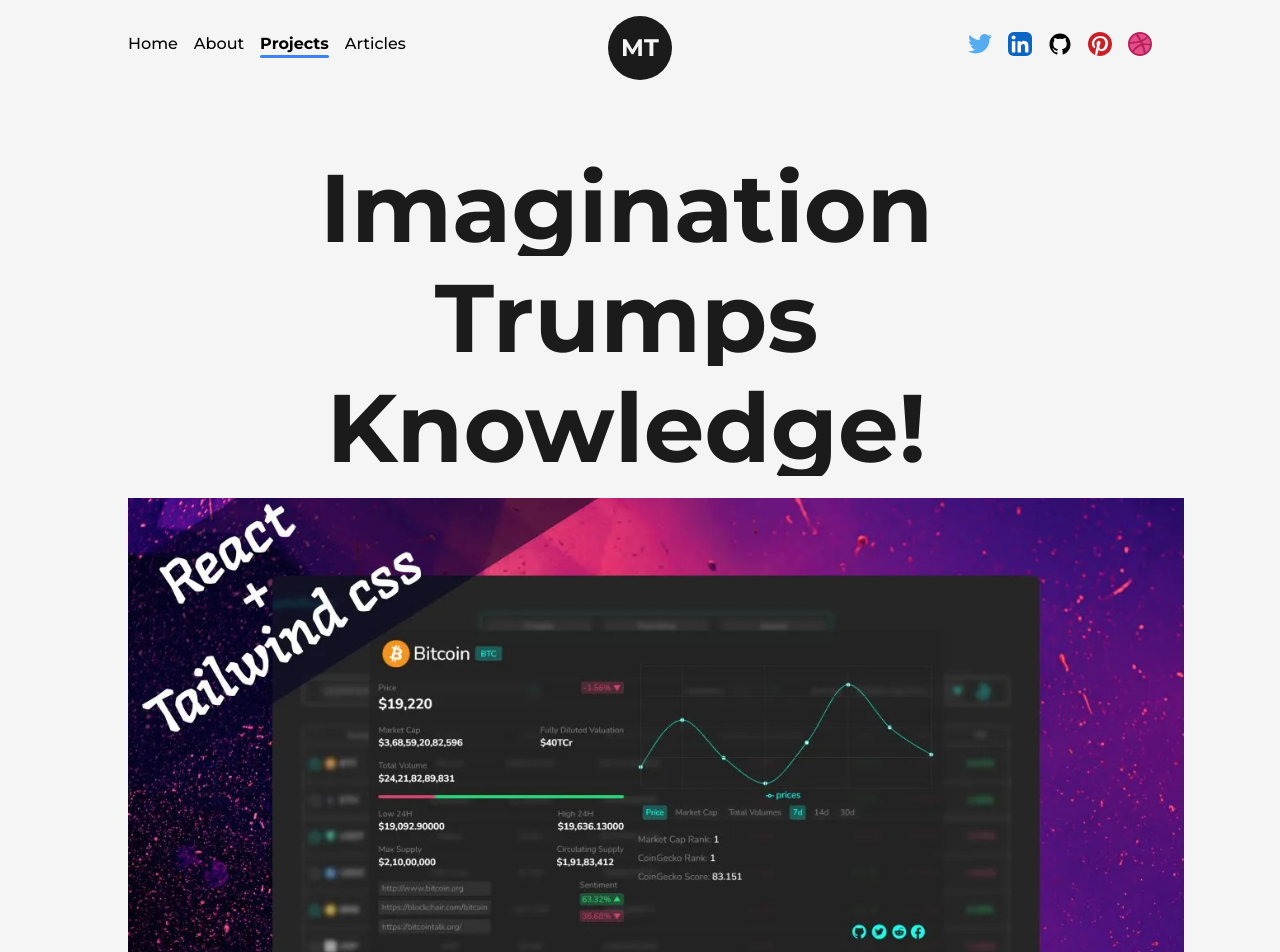
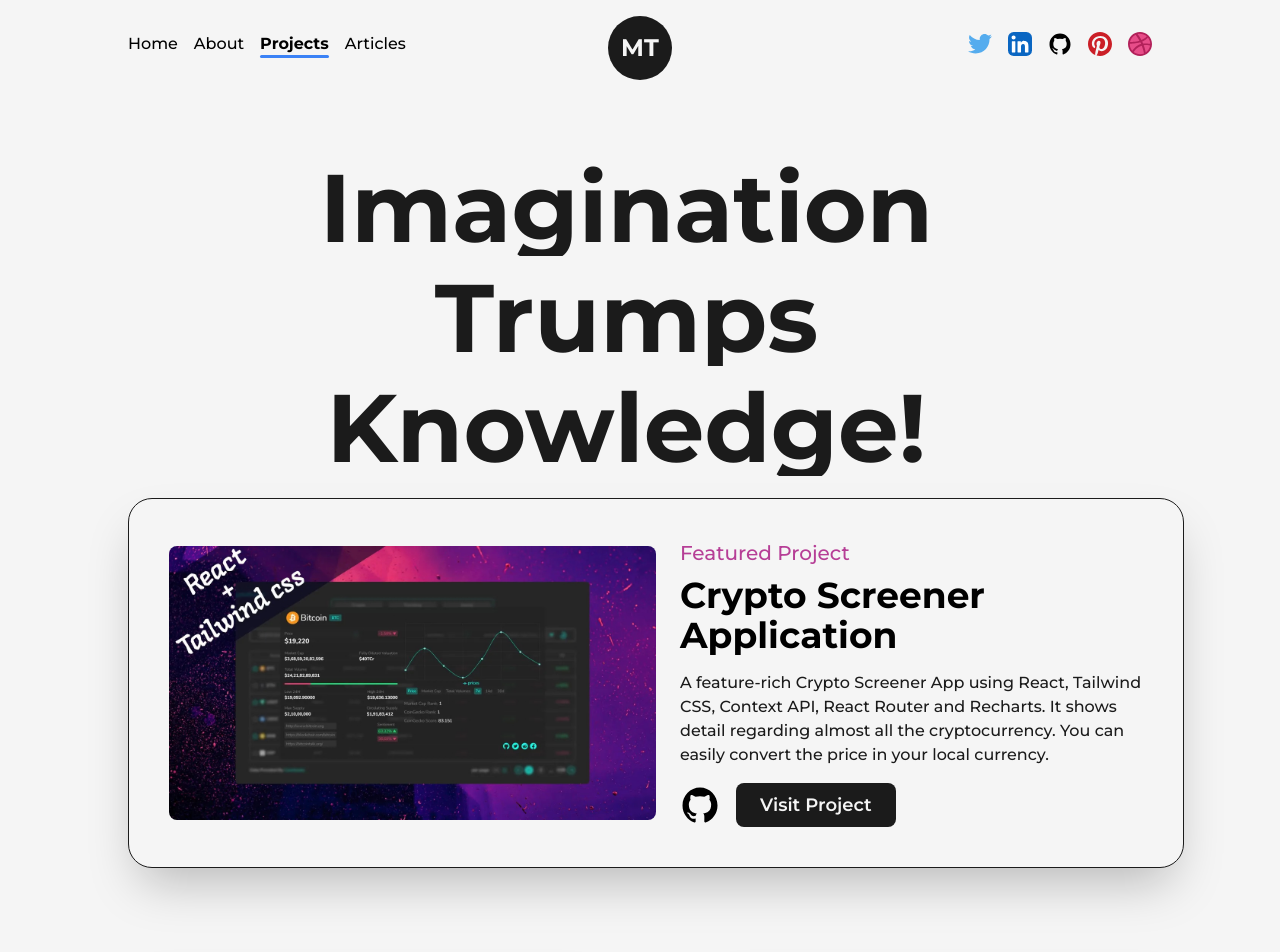
Before and after one commit to MilkiasTonji/mock-portfolio, a Next.js app: page /projects in a window 1280 px wide. Shown: the top 952 px of the page. Built offline with nearby package versions, Linux system fonts and the light colour scheme.

Commit message:
Updated project component

```diff
--- a/src/pages/projects.js
+++ b/src/pages/projects.js
@@ -19,7 +19,7 @@ const myProjects = [
         img: projectImage1,
         link: "https://www.featured-comps.com/featured",
         github: "https://www.github.com/MilkiasTonji/project-name",
-        skills: ["",""]
+        techStacks: ["HTML", "CSS", "TAILWIND CSS", "REACT.JS", "NODE.JS", "EXPRESS.JS", "TYPESCRIPT"]
     },
     {
         type: "Normal Project",
@@ -29,7 +29,8 @@ const myProjects = [
         local currency.",
         img: projectImage1,
         link: "https://www.featured-comps.com/featured",
-        github: "https://www.github.com/MilkiasTonji/project-name"
+        github: "https://www.github.com/MilkiasTonji/project-name",
+        techStacks: ["HTML", "CSS", "TAILWIND CSS", "REACT.JS", "NODE.JS", "EXPRESS.JS", "TYPESCRIPT"]
     },
     {
         type: "Normal Project",
@@ -39,7 +40,8 @@ const myProjects = [
         local currency.",
         img: projectImage1,
         link: "https://www.featured-comps.com/featured",
-        github: "https://www.github.com/MilkiasTonji/project-name"
+        github: "https://www.github.com/MilkiasTonji/project-name",
+        techStacks: ["HTML", "CSS", "TAILWIND CSS", "REACT.JS", "NODE.JS", "EXPRESS.JS", "TYPESCRIPT"]
     },
     {
         type: "Normal Project",
@@ -49,22 +51,25 @@ const myProjects = [
         local currency.",
         img: projectImage1,
         link: "https://www.featured-comps.com/featured",
-        github: "https://www.github.com/MilkiasTonji/project-name"
+        github: "https://www.github.com/MilkiasTonji/project-name",
+        techStacks: ["HTML", "CSS", "TAILWIND CSS", "REACT.JS", "NODE.JS", "EXPRESS.JS", "TYPESCRIPT"]
     },
 ]
 
 
-const FeaturedProject = ({type, title, summary, img, link, github})=> {
-    return (<article>
-        <Link href={link} target='_blank'>
+const FeaturedProject = ({ type, title, summary, img, link, github, techStacks }) => {
+    return (<article className='w-full flex items-center justify-between rounded-3xl
+    border border-solid border-dark bg-light shadow-2xl p-10'>
+        <Link href={link} target='_blank' className='w-1/2 cursor-pointer overflow-hidden rounded-lg'>
             <Image src={img} alt={title} className='w-full h-auto' /> </Link>
-            <div>
-                <span>{type}</span>
-                <Link href={link} target='_blank'><h2>{title}</h2></Link>
-                <p>{summary}</p>
-                <div>
-                <Link href={github} target='_blank'><GithubIcon /></Link>
-                <Link href={link} target='_blank'>Visit Project</Link>
+        <div className='w-1/2 flex flex-col items-start justify-between pl-6'>
+            <span className='text-primary font-medium text-xl'>{type}</span>
+            <Link href={link} target='_blank' className='hover:underline underline-offset-2'><h2 className='my-2 w-full text-left text-4xl font-bold'>{title}</h2></Link>
+            <p className='my-2 font-medium text-dark'>{summary}</p>
+            <div className='mt-2 flex items-center'>
+                <Link href={github} target='_blank' className='w-10'><GithubIcon /></Link>
+                <Link href={link} target='_blank' className='ml-4 rounded-lg bg-dark text-light p-2 px-6 text-lg font-semibold
+                '>Visit Project</Link>
             </div>
         </div>
 
@@ -83,7 +88,7 @@ const projects = () => {
                     <AnimatedText text={"Imagination Trumps Knowledge!"} className='text-6xl' />
                     <div className='grid grid-cols-12 gap-24'>
                         {
-                                myProjects.map((project, index)=> (
+                            myProjects.map((project, index) => (
                                 <div className={`${project.type === "Featured Project" ? 'col-span-12' : 'col-span-6'}`}>
                                     <FeaturedProject
                                         type={project.type}
@@ -92,21 +97,12 @@ const projects = () => {
                                         img={project.img}
                                         github={project.github}
                                         link={project.link}
+                                        techStacks={project.techStacks}
                                         key={index}
                                     />
                                 </div>
                             ))
                         }
-                        <div className='col-span-12'>
-
-                        </div>
-                        <div className='col-span-6'>Projects-1</div>
-                        <div className='col-span-6'>Projects-2</div>
-                           {/* second part of the project */}
-                        <div className='col-span-12'>Featured Projects</div>
-                        <div className='col-span-6'>Projects-3</div>
-                        <div className='col-span-6'>Projects-4</div>
-
                     </div>
                 </Layout>
             </main>
```
Lines whose indentation alone changed are shown as unchanged.
